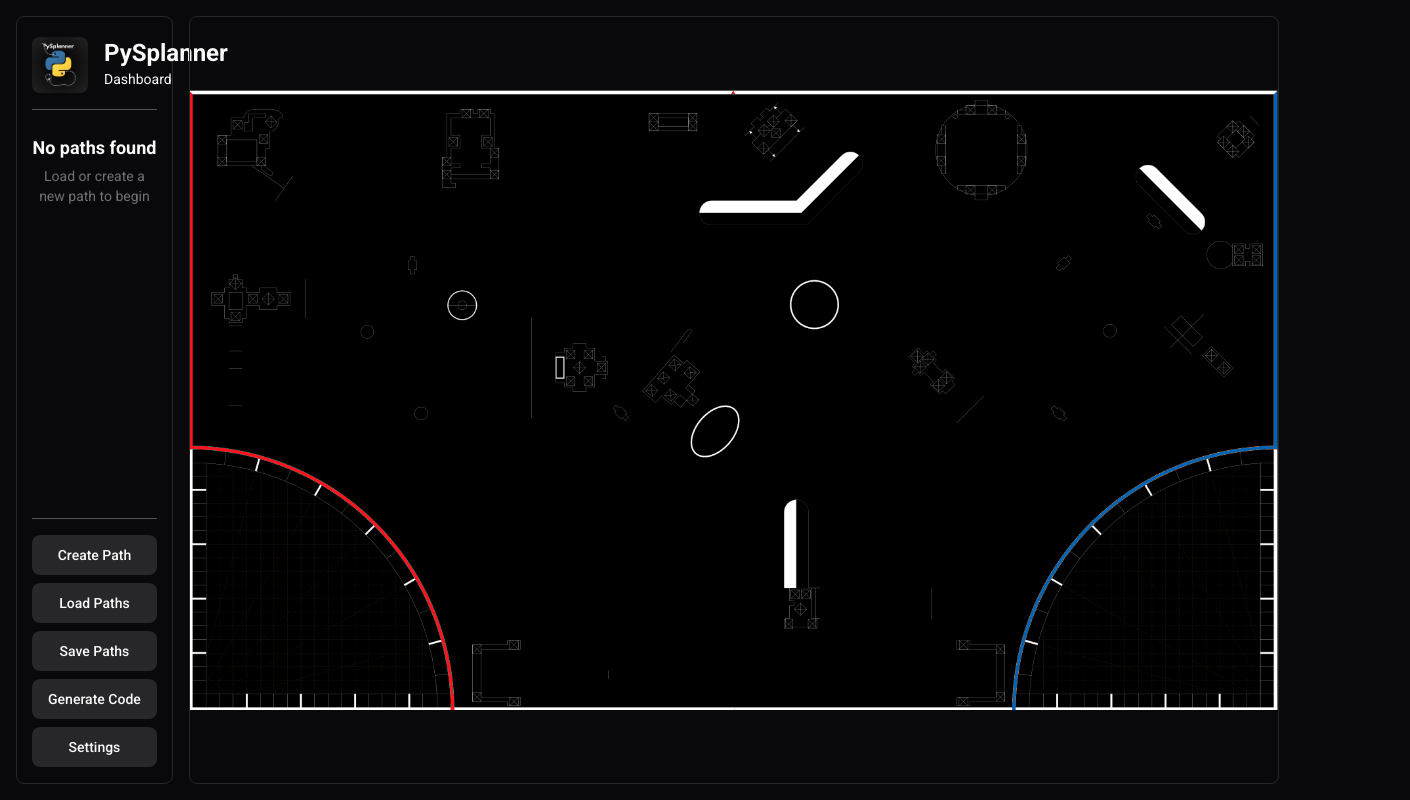
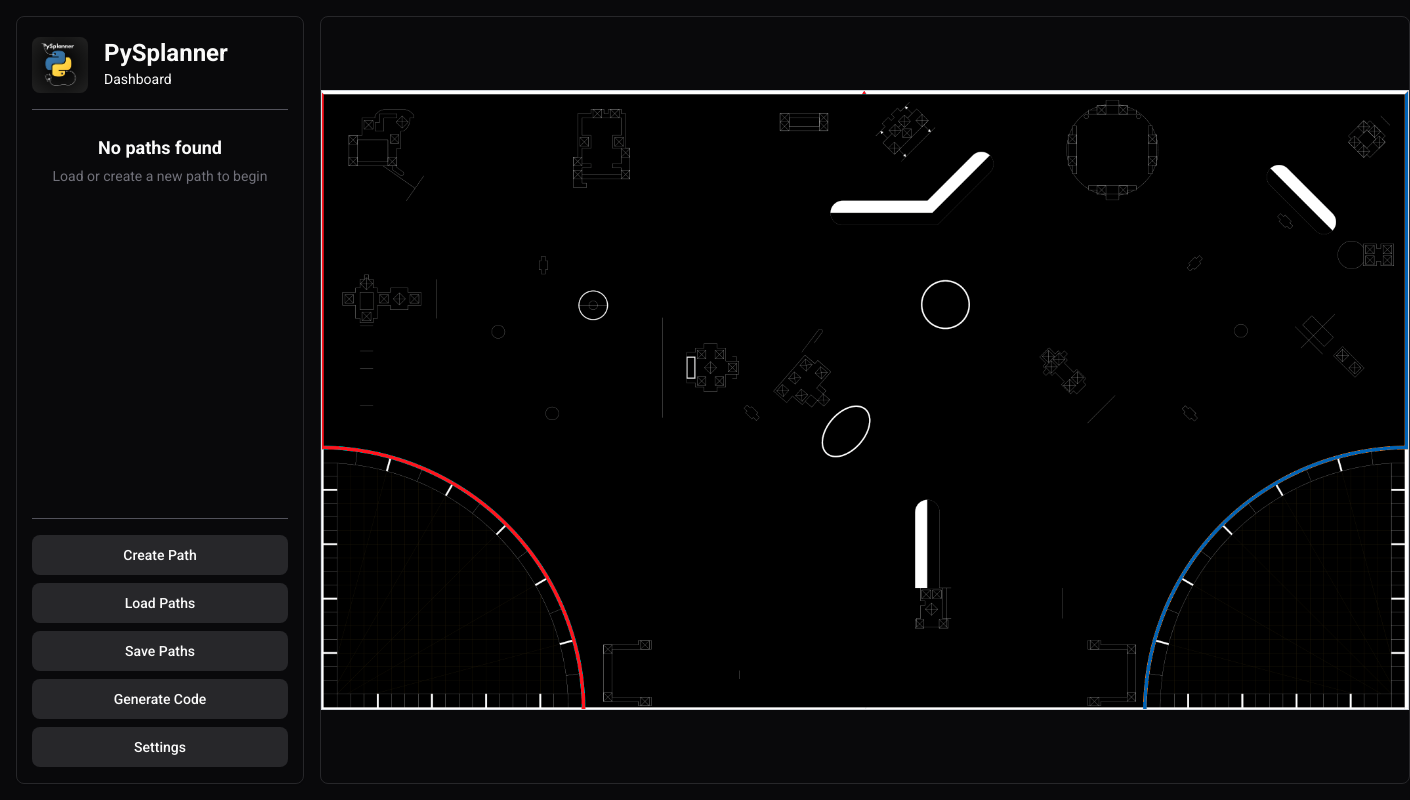
Before and after one commit to PySplanner/pysplanner.github.io, a Next.js app: page / in a window 1280 px wide. Shown: the whole page, 1410 px wide, since content can reach past the window. Built offline with nearby package versions, Linux system fonts and the light colour scheme.

Commit message:
Start adding point plotter

```diff
--- a/package.json
+++ b/package.json
@@ -40,6 +40,7 @@
     "class-variance-authority": "^0.7.0",
     "clsx": "^2.1.1",
     "cmdk": "^1.0.0",
+    "cubic-spline": "^3.0.3",
     "date-fns": "^3.6.0",
     "embla-carousel-react": "^8.1.3",
     "input-otp": "^1.2.4",
@@ -54,6 +55,7 @@
     "react-icons": "^5.2.1",
     "react-resizable-panels": "^2.0.19",
     "react-spinners": "^0.13.8",
+    "recharts": "^2.15.1",
     "sonner": "^1.4.41",
     "tailwind-merge": "^2.3.0",
     "tailwindcss-animate": "^1.0.7",
--- /dev/null
+++ b/src/components/spline_plotter.tsx
@@ -0,0 +1,113 @@
+import React, { useState, useEffect, useRef } from "react";
+
+const computeSpline = (points: { x: number; y: number }[]) => {
+  if (points.length < 2) return points;
+
+  const n = points.length;
+  const xs = points.map(p => p.x);
+  const ys = points.map(p => p.y);
+
+  let a = [...ys];
+  let b = Array(n - 1).fill(0);
+  let d = Array(n - 1).fill(0);
+  let h = Array(n - 1).fill(0);
+  let alpha = Array(n - 1).fill(0);
+
+  for (let i = 0; i < n - 1; i++) {
+    h[i] = xs[i + 1] - xs[i];
+  }
+
+  let c = Array(n).fill(0);
+  let l = Array(n).fill(1);
+  let mu = Array(n).fill(0);
+  let z = Array(n).fill(0);
+
+  for (let i = 1; i < n - 1; i++) {
+    alpha[i] = (3 / h[i]) * (a[i + 1] - a[i]) - (3 / h[i - 1]) * (a[i] - a[i - 1]);
+  }
+
+  for (let i = 1; i < n - 1; i++) {
+    l[i] = 2 * (xs[i + 1] - xs[i - 1]) - h[i - 1] * mu[i - 1];
+    mu[i] = h[i] / l[i];
+    z[i] = (alpha[i] - h[i - 1] * z[i - 1]) / l[i];
+  }
+
+  for (let j = n - 2; j >= 0; j--) {
+    c[j] = z[j] - mu[j] * c[j + 1];
+    b[j] = (a[j + 1] - a[j]) / h[j] - (h[j] * (c[j + 1] + 2 * c[j])) / 3;
+    d[j] = (c[j + 1] - c[j]) / (3 * h[j]);
+  }
+
+  let interpolatedPoints = [];
+  for (let i = 0; i < n - 1; i++) {
+    for (let x = xs[i]; x <= xs[i + 1]; x += 5) {
+      let dx = x - xs[i];
+      let y = a[i] + b[i] * dx + c[i] * dx ** 2 + d[i] * dx ** 3;
+      interpolatedPoints.push({ x, y });
+    }
+  }
+  return interpolatedPoints;
+};
+
+type Point = { x: number; y: number };
+
+export default function PointPlotter() {
+  const canvasRef = useRef<HTMLCanvasElement>(null);
+  const [points, setPoints] = useState<Point[]>([]);
+  const [splinePoints, setSplinePoints] = useState<Point[]>([]);
+  const [selectedPoint, setSelectedPoint] = useState<number | null>(null);
+  const [isDrawing, setIsDrawing] = useState(false);
+
+  useEffect(() => {
+    draw();
+  }, [points, splinePoints]);
+
+  const draw = () => {
+    const canvas = canvasRef.current;
+    if (!canvas) return;
+    const ctx = canvas.getContext('2d');
+    if (!ctx) return;
+
+    ctx.clearRect(0, 0, canvas.width, canvas.height);
+
+    // Draw points
+    ctx.fillStyle = 'green';
+    points.forEach(({ x, y }) => {
+      ctx.beginPath();
+      ctx.arc(x, y, 5, 0, Math.PI * 2);
+      ctx.fill();
+    });
+
+    // Draw spline
+    if (splinePoints.length > 1) {
+      ctx.strokeStyle = 'green';
+      ctx.lineWidth = 3;
+      ctx.beginPath();
+      ctx.moveTo(splinePoints[0].x, splinePoints[0].y);
+      splinePoints.forEach(({ x, y }) => ctx.lineTo(x, y));
+      ctx.stroke();
+    }
+  };
+
+  const addPoint = (e: React.MouseEvent) => {
+    const rect = canvasRef.current?.getBoundingClientRect();
+    if (!rect) return;
+    const newPoint = { x: e.clientX - rect.left, y: e.clientY - rect.top };
+    setPoints([...points, newPoint]);
+    updateSpline([...points, newPoint]);
+  };
+
+  const updateSpline = (newPoints: Point[]) => {
+    if (newPoints.length < 2) return;
+    const interpolated = computeSpline(newPoints);
+    setSplinePoints(interpolated);
+  };
+
+  return (
+    <canvas
+    ref={canvasRef}
+    className="flex w-full h-full border border-gray-300"
+    onClick={addPoint}
+    />
+  );
+}
--- a/src/pages/index.tsx
+++ b/src/pages/index.tsx
@@ -3,6 +3,7 @@ import { Card } from "@/components/ui/card";
 import { Button } from "@/components/ui/button"
 import { useState } from "react"
 import { useTheme } from "next-themes";
+import PointPlotter from "@/components/spline_plotter";
 
 export default function App() {
   const { theme } = useTheme()
@@ -11,7 +12,7 @@ export default function App() {
 
   const Sidebar = () => {
     return (
-      <Card className="w-72 flex flex-col">
+      <Card className="w-72 min-w-72 flex flex-col">
         <div className="pt-4 pb-2 flex flex-col">
           <div className="flex rounded-lg hover:bg-zinc-800 mb-3 py-1 w-[calc(100%-30px)] ml-[15px]" onClick={ () => SetSettingsActive(false) }>
             <img src="./PySplanner.png" className="h-14 w-14 rounded-lg" />
@@ -42,11 +43,25 @@ export default function App() {
 
   const Home = () => {
     return (
-      <div className="flex w-full items-center justify-center border rounded-lg ml-4">
-        <img src={mat_img} className="w-auto h-auto max-h-[85vh] max-w-[85vw] object-contain" />
+      <div className="relative flex items-center justify-center w-full h-full border rounded-lg ml-4">
+        {/* Wrapper div that centers the image and PointPlotter */}
+        <div className="relative">
+          {/* Image */}
+          <img
+            src={mat_img}
+            className="w-auto h-auto max-h-[85vh] max-w-[85vw] object-contain"
+          />
+
+          {/* Overlay PointPlotter on top of the image */}
+          <div className="absolute inset-0 flex items-center justify-center">
+            <PointPlotter />
+          </div>
+        </div>
       </div>
-    )
-  }
+    );
+  };
+
+
 
   const Settings = () => {
     return (
```
Also changed, not shown: 1 other file (tests, documents, lock files or other folders).
